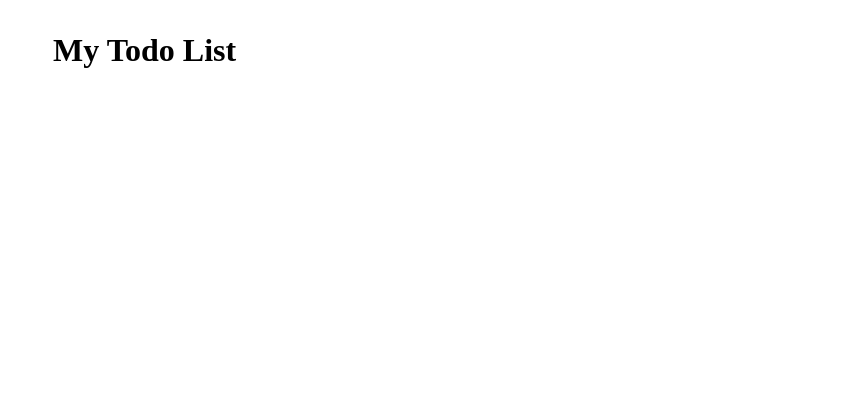
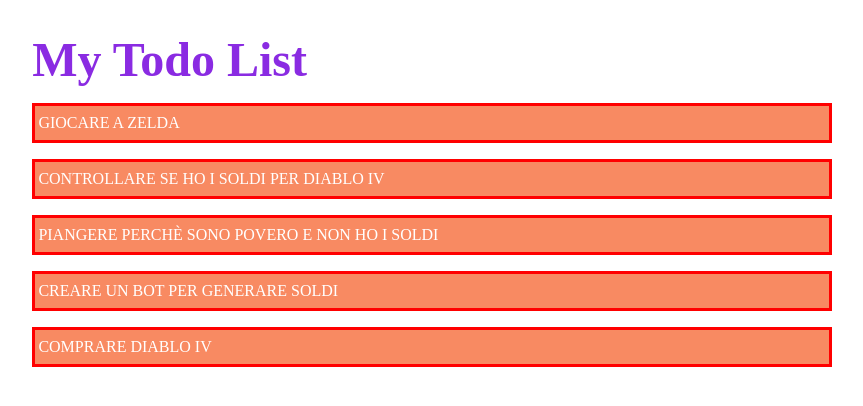
Before and after one commit to DanielMarella/vue-todolist, a plain HTML site: page index.html in a window 1280 px wide. Shown: the whole page, without its empty margins (27-890 px from the left). Drawn offline with nearby package versions, Linux system fonts and the light colour scheme.

Commit message:
apply v-for to print element of array on dom

```diff
--- a/css/style.css
+++ b/css/style.css
@@ -13,9 +13,22 @@
 }
 
 h1{
-    margin: 0 2rem;
+    margin: 0 .7rem;
+    font-size: 3rem;
+    color: blueviolet;
 }
 
 ul{
     margin:  1rem .7rem;
+    list-style-type: none;
 }
+
+li{
+    color: white;
+    background-color: rgba(244, 65, 0, 0.614);
+    text-transform: uppercase;
+    width: 50rem;
+    margin: 1rem 0;
+    padding: .5rem .2rem;
+    border: 3px solid red;
+}
--- a/index.html
+++ b/index.html
@@ -17,7 +17,10 @@
         <div class="container">
             <h1> My Todo List</h1>
 
-            <ul class="todo" >
+            <ul class="todo">
+                <li v-for = "toDo in toDoList">
+                    {{toDo}}
+                </li>
             </ul>
 
         </div>
```
